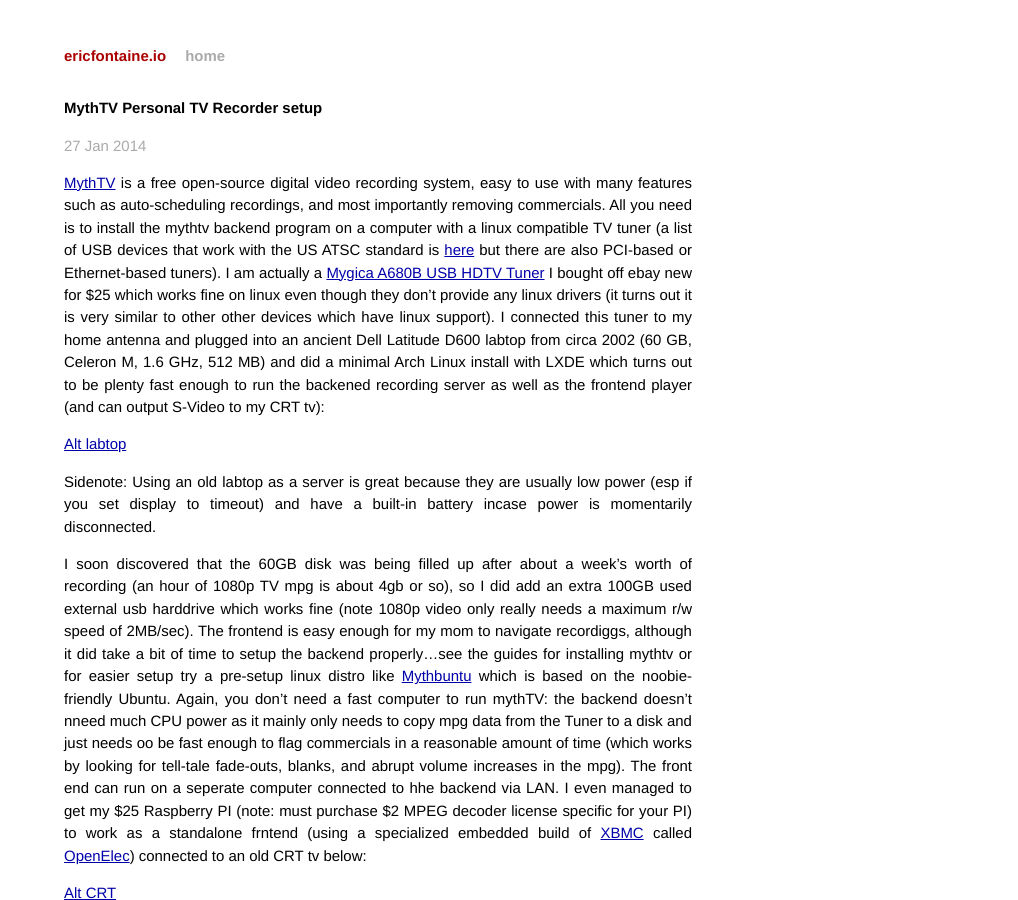
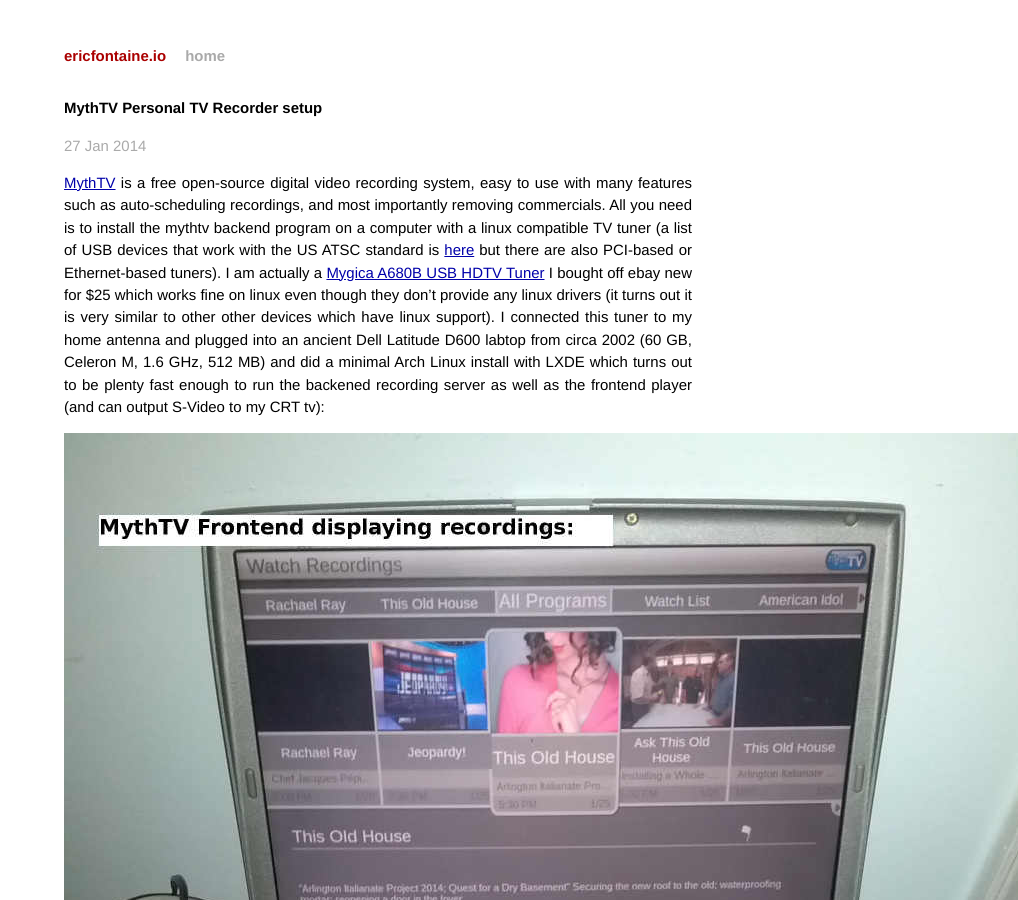
Before and after one commit to ericfont/ericfont.github.io, a Jekyll site: the page built from _posts/2014-01-27-MythTV-Personal-TV-Recorder-setup.markdown, in a window 1280 px wide and 900 px high. Shown: the whole window, without its empty margins (262-1280 px from the left). Built offline with Jekyll 4.4.1, drawn with Linux system fonts in a browser that asks for light colours; Markdown is read by kramdown in place of the engine named in the settings.

Commit message:
mythtv-img

```diff
--- a/_posts/2014-01-27-MythTV-Personal-TV-Recorder-setup.markdown
+++ b/_posts/2014-01-27-MythTV-Personal-TV-Recorder-setup.markdown
@@ -5,17 +5,17 @@
 
 [MythTV](http://mythtv.org) is a free open-source digital video recording system, easy to use with many features such as auto-scheduling recordings, and most importantly removing commercials. All you need is to install the mythtv backend program on a computer with a linux compatible TV tuner (a list of USB devices that work with the US ATSC standard is [here](http://linuxtv.org/wiki/index.php/ATSC_USB_Devices) but there are also PCI-based or Ethernet-based tuners).  I am actually a [Mygica A680B USB HDTV Tuner](http://www.ebay.com/itm/360796376689) I bought off ebay new for $25 which works fine on linux even though they don't provide any linux drivers (it turns out it is very similar to other other devices which have linux support).  I connected this tuner to my home antenna and plugged into an ancient Dell Latitude D600 labtop from circa 2002 (60 GB, Celeron M, 1.6 GHz, 512 MB) and did a minimal Arch Linux install with LXDE which turns out to be plenty fast enough to run the backened recording server as well as the frontend player (and can output S-Video to my CRT tv):
 
-[Alt labtop](/img/IMG_20140125_mythtv_labtop.jpg "MythTV labtop frontend/backend labtop")
+![Alt labtop](/img/IMG_20140125_mythtv_labtop.jpg "MythTV labtop frontend/backend labtop")
 
 Sidenote: Using an old labtop as a server is great because they are usually low power (esp if you set display to timeout) and have a built-in battery incase power is momentarily disconnected.
 
 I soon discovered that the 60GB disk was being filled up after about a week's worth of recording (an hour of 1080p TV mpg is about 4gb or so), so I did add an extra 100GB used external usb harddrive which works fine (note 1080p video only really needs a maximum r/w speed of 2MB/sec).  The frontend is easy enough for my mom to navigate recordiggs, although it did take a bit of time to setup the backend properly...see the guides for installing mythtv or for easier setup try a pre-setup linux distro like [Mythbuntu](http://mythbuntu.org) which is based on the noobie-friendly Ubuntu.  Again, you don't need a fast computer to run mythTV: the backend doesn't nneed much CPU power as it mainly only needs to copy mpg data from the Tuner to a disk and just needs oo be fast enough to flag commercials in a reasonable amount of time (which works by looking for tell-tale fade-outs, blanks, and abrupt volume increases in the mpg). The front end can run on a seperate computer connected to hhe backend via LAN. I even managed to get my $25 Raspberry PI (note: must purchase $2 MPEG decoder license specific for your PI) to work as a standalone frntend (using a specialized embedded build of [XBMC](http://xbmc.org) called [OpenElec](http://openelec.tv)) connected to an old CRT tv below:
 
-[Alt CRT](/img/IMG_20140125_RaspberryPI_CRT.jpg "XBMC running on Raspberry PI")
+![Alt CRT](/img/IMG_20140125_RaspberryPI_CRT.jpg "XBMC running on Raspberry PI")
 
 And since the Raspberry PI has HDMI output, it is able to output 1080p video to any HDMI screen, for example to a projector below:
 
-[Alt Projector](/img/IMG_20140125_RaspberryPI_Projector.jpg "XBMC to projector")
+![Alt Projector](/img/IMG_20140125_RaspberryPI_Projector.jpg "XBMC to projector")
 
 There are many other ways to display the video as they are just MPG (VLC and even Windows Media Player work fine over network) although you won't get the commercial-removal feature of MythTV.  You can even play videos on your android phone with [MythTV Android frontend](https://play.google.com/store/apps/details?id=org.mythtv). Also I found some remote controls for xbmc and myth so you can just use your phone to remotely control the frontend (no need to use a wireless keyboard/mouse for controlling from your couch)!
 
```
